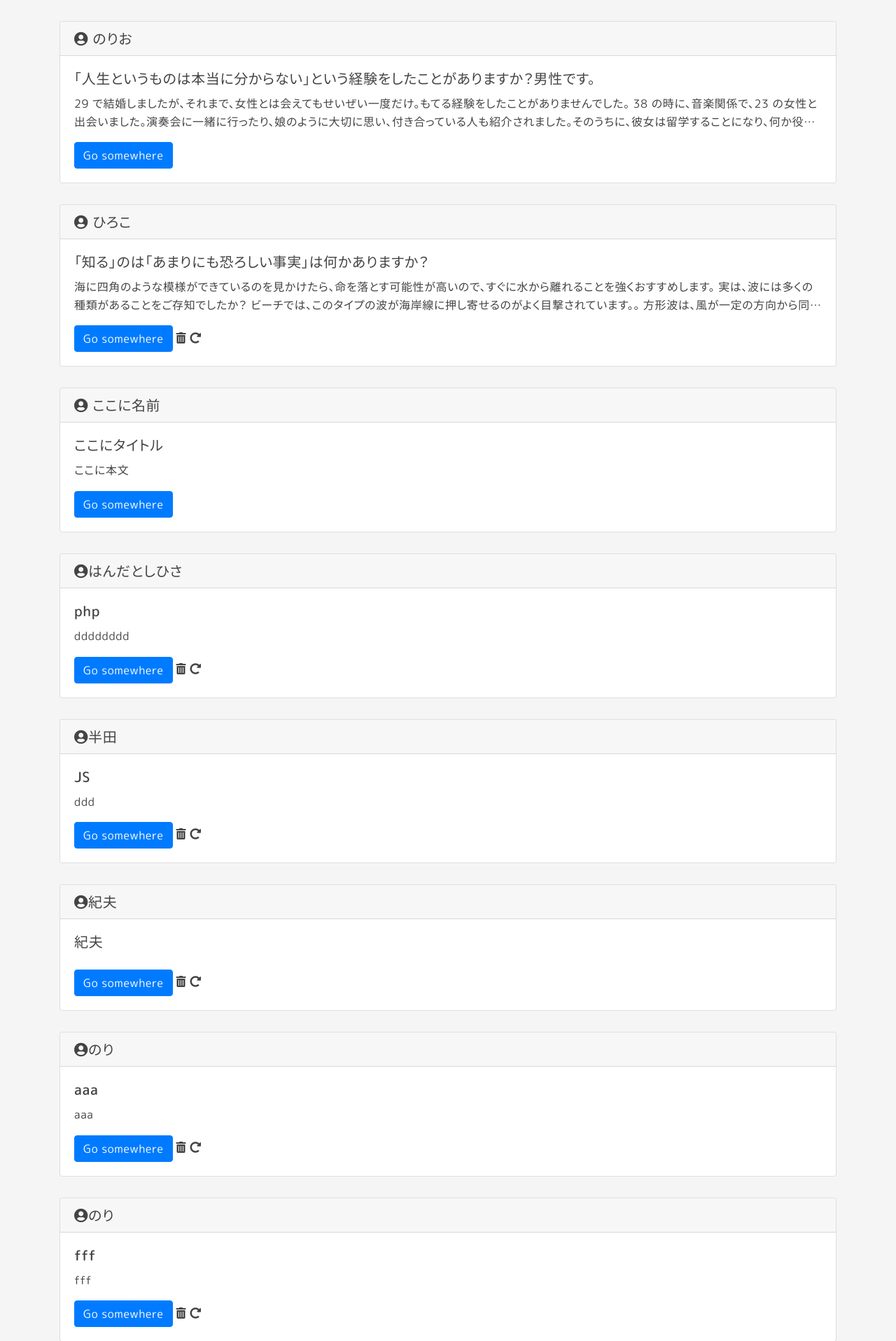
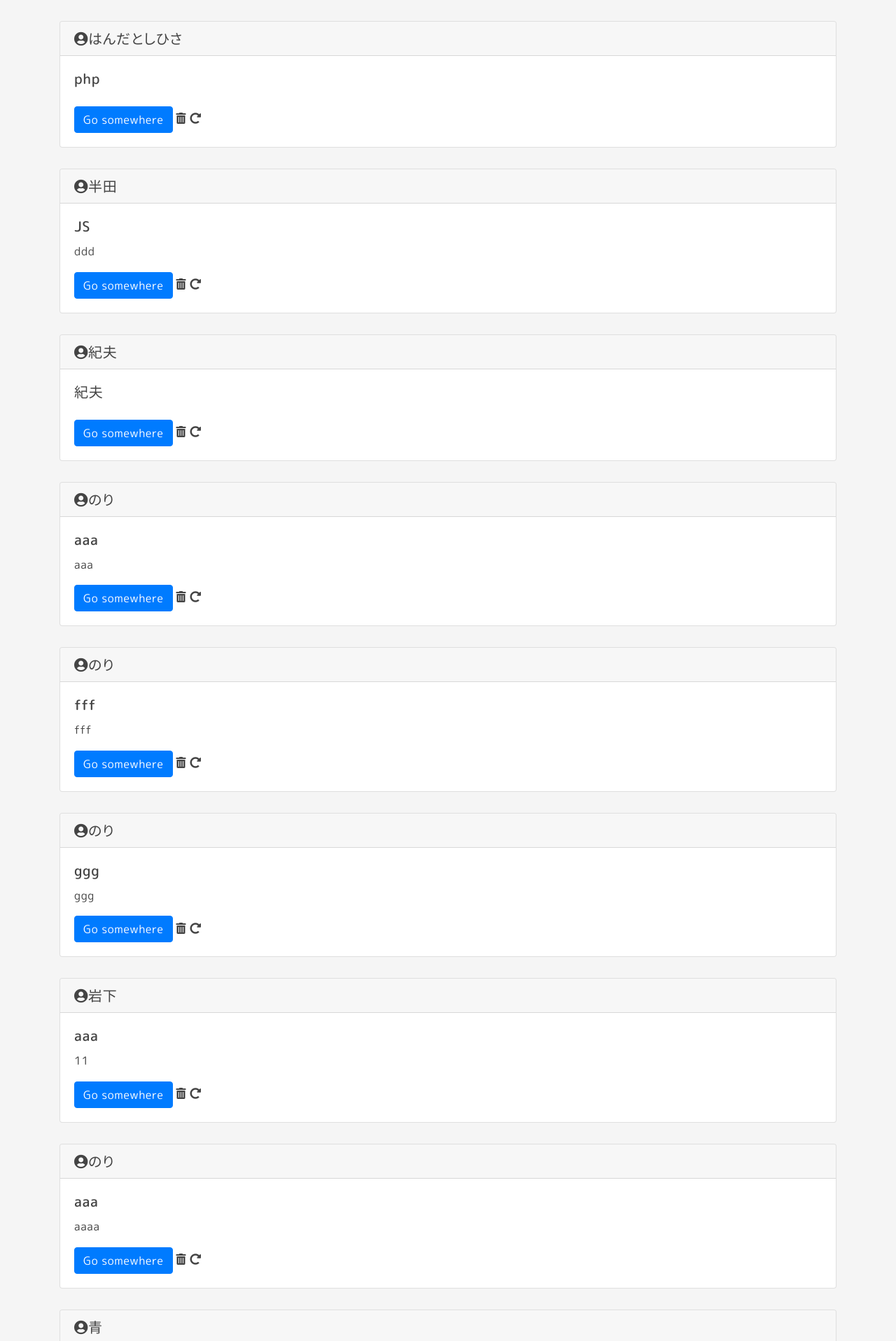
Before and after one commit to Toshihisa-Handa/ooptionary, a PHP site: page /user/list.php in a window 1280 px wide. Shown: the part 50-1967 px from the top of the page at 70% size. Run offline with PHP 8.4, Linux system fonts and the light colour scheme; a user stored in the database is signed in; data comes from the database, SQL or seed files in the repository; some libraries are stand-ins or nearby versions.

```diff
--- a/admin/funcs.php
+++ b/admin/funcs.php
@@ -13,7 +13,7 @@ function db_conn(){
   try {
     $db_name = "team";    //データベース名
     $db_id   = "root";      //アカウント名
-    $db_pw   = "";      //パスワード：XAMPPはパスワード無しに修正してください。
+    $db_pw   = "root";      //パスワード：XAMPPはパスワード無しに修正してください。
     $db_host = "localhost"; //DBホスト
     return  $pdo = new PDO('mysql:dbname='.$db_name.';charset=utf8;host='.$db_host, $db_id, $db_pw);
   } catch (PDOException $e) {
--- /dev/null
+++ b/css/list.css
@@ -0,0 +1,10 @@
+.list_card{
+  overflow: hidden;
+  margin:0 0 30px ;
+}
+.list_text{
+  display: -webkit-box;
+-webkit-box-orient: vertical;
+-webkit-line-clamp: 2;
+overflow: hidden;
+}
--- a/index.php
+++ b/index.php
@@ -19,7 +19,7 @@
                     <li class="gnav__item"><a href="#link1" class="gnav__link">特徴</a></li>
                     <li class="gnav__item"><a href="#link2" class="gnav__link">使い方</a></li>
                     <li class="gnav__item"><a href="user/login.php" class="gnav__link">ログイン</a></li>
-                    <li class="gnav__item"><a href="" class="gnav__btn">質問をみる<i class="fas fa-caret-right btn__arrow"></i></a></li>
+                    <li class="gnav__item"><a href="user/list.php" class="gnav__btn">質問をみる<i class="fas fa-caret-right btn__arrow"></i></a></li>
                 </ul>
             </nav>
         </div>
@@ -33,7 +33,7 @@
                         <div class="mv-copy__text">３行ぐらいのテキストでお願いします。<br>
                             この文章はダミーです。文字の大きさ、<br>
                             量、字間、行間等を確認するために入れています。</div>
-                        <a href="" class="btn">質問を見る<i class="fas fa-caret-right btn__arrow"></i></a>
+                        <a href="user/list.php" class="btn">質問を見る<i class="fas fa-caret-right btn__arrow"></i></a>
                     </div>
                 </div>
             </div>
@@ -110,7 +110,7 @@
             <div class="cta-content">
                 <h2 class="cta-content__title">さっそく始めよう</h2>
                 <p class="cta-content__text">１分後、プログラミングの世界でお会いしましょう。</p>
-                <a class="cta-content__btn" href="list/index.php">詳しく見る<i class="fas fa-caret-right btn__arrow"></i></a>
+                <a class="cta-content__btn" href="user/list.php">質問を見る<i class="fas fa-caret-right btn__arrow"></i></a>
             </div>
         </section>
     </main>
--- a/practice/funcs.php
+++ b/practice/funcs.php
@@ -7,7 +7,7 @@ function h($str){
 //DB接続
 function db_conn(){
   try {
-    $db_name = "gs_db5";    //データベース名
+    $db_name = "team";    //データベース名
     $db_id   = "root";      //アカウント名
     $db_pw   = "root";      //パスワード：XAMPPはパスワード無しに修正してください。
     $db_host = "localhost"; //DBホスト
--- a/user/detail.php
+++ b/user/detail.php
@@ -1,6 +1,6 @@
 <?php
 // session_start();
-$id = 35; //?id~**を受け取る
+$id = 41; //?id~**を受け取る
 include("funcs.php");
 // sschk();
 $pdo = db_conn();
--- a/user/funcs.php
+++ b/user/funcs.php
@@ -11,7 +11,7 @@ function db_conn(){
   try {
       $db_name = "team";    //データベース名
       $db_id   = "root";      //アカウント名
-      $db_pw   = "";      //パスワード：XAMPPはパスワード無しに修正してください。
+      $db_pw   = "root";      //パスワード：XAMPPはパスワード無しに修正してください。
       $db_host = "localhost"; //DBホスト
       $pdo = new PDO('mysql:dbname='.$db_name.';charset=utf8;host='.$db_host, $db_id, $db_pw);
       return $pdo;
--- a/user/list.php
+++ b/user/list.php
@@ -26,42 +26,19 @@ if ($status==false) {
 } else {
     //selectデータの数だけ自動でループしてくれる
     while ($r = $stmt->fetch(PDO::FETCH_ASSOC)) {
-     $view.='<div class="card">
+     $view.='<div class="card list_card">
      <h5 class="card-header">
        <div class="sumnail">
         <i class="fas fa-user-circle"></i>';
      $view.=$r["name"].'</div> </h5>
      <div class="card-body">
        <h5 class="card-title">';
-      $view.=$r["title"].'</h5> <p class="card-text text">';
+      $view.=$r["title"].'</h5> <p id="content" class="card-text list_text content">';
       $view.=$r["naiyou"].'</p>
       <a href="#" class="btn btn-primary">Go somewhere</a>
       <i class="fas fa-trash-alt"></i>
       <i class="fas fa-redo-alt"></i>
     </div></div>';
-
-
-
-
-
-
-
-        // //更新用リンクを埋め込んだ表示コード(元のselect.phpから修正する箇所)
-        // $view .='<p>';
-        // // $view .='<a href="u_view.php? id='.$r["id"].'">';
-        // $view .=$r["indate"].":".$r["name"].":".$r["title"].'<br>'.$r["naiyou"];
-        // // $view .='</a>';
-        // //以下はupdateのリンクタグの記述
-        // $view .='  ';
-        // $view .='<a href="u_view.php? id='.$r["id"].'">';
-        // $view .='[更新]';
-        // $view .='</a>';
-        // //以下はdeleteのリンクタグの記述
-        // $view .='  ';
-        // $view .='<a href="delete.php? id='.$r["id"].'">';
-        // $view .='[削除]';
-        // $view .='</a>';
-        // $view .='</p>';
     }
 }
 ?>
@@ -74,94 +51,24 @@ if ($status==false) {
   <meta name="viewport" content="width=device-width, initial-scale=1.0">
   <title>Document</title>
   <?php include('l-header-css.php') ?>
-  <style>
-    .card{
-      overflow: hidden;
-      margin:0 0 30px ;
-    }
-    .text{
-      display: -webkit-box;
-    -webkit-box-orient: vertical;
-    -webkit-line-clamp: 2;
-    overflow: hidden;
-    }
-  </style>
+  <link rel="stylesheet" href="../css/list.css">
 </head>
 <body>
 <?php include('l-header.php') ?>
 
 <div class="container">
-
-<div class="card">
-  <h5 class="card-header">
-    <div class="sumnail">
-     <i class="fas fa-user-circle"></i>
-       のりお
-     </div>
-    </h5>
-  <div class="card-body">
-    <h5 class="card-title">｢人生というものは本当に分からない｣という経験をしたことがありますか？男性です。</h5>
-    <p class="card-text text">29 で結婚しましたが、それまで、女性とは会えてもせいぜい一度だけ。もてる経験をしたことがありませんでした。
-
-38 の時に、音楽関係で、23 の女性と出会いました。演奏会に一緒に行ったり、娘のように大切に思い、付き合っている人も紹介されました。そのうちに、彼女は留学することになり、何か役に立てることはないかと調べ、見送りました。その後、現地で知り合った別の国からの留学生と結婚することになったと聞きました。
-
-数年後、彼女がお嬢さんを連れて訪ねてきました。結婚相手が全然働かないので、見切って離婚してきたと。
-
-何と不幸なことと思いましたが、ともかくお嬢さんと生き別れにならなくてよかったとしか言えませんでした。
-
-二三年して、連絡を貰いました。私と愛し合いたいと。私が結婚していることはわかっているし、結婚を求めることはないから、愛して欲しいと。15 の年齢差は変わりませんが、最初に会ってから十年経っていますから、大人の女性と見ることはできました。相手の意思を尊重して会いましたが、率直に言って緊張し過ぎて、入ることができませんでした。彼女はそれでも、自分は愛し合ったと思っていると言ってくれました。
-
-その後、定期的に会うことになりました。初回は避妊具を使ったのですが、彼女は自分は排卵の瞬間がわかると言い、避妊具を使わないことを望みました。不安が拭えませんでしたが、肌を接したい欲望が勝ちました。それから一年ほど、毎月日程を合わせて逢いました。
-
-彼女は、大変敏感な女性で、耳に息を吹きかけるだけで息が激しくなります。それに優しく手で触れるだけで、絶頂を迎えました。その声を聞くことが私の喜びで、二度目からは最後まで愛することができました。生まれて初めて、心から女性を愛することができたと思いました。
-
-その後、彼女から、もうこれは止めようと言い出して、愛することは終わりになりました。でも、今でもよい音楽仲間です。
-
-しばらく経ってから思い返し、やはり妊娠の不安があったのだろうと反省し、なぜ自分が避妊手術を受けなかったかと、後悔しました。
-.</p>
-    <a href="#" class="btn btn-primary">Go somewhere</a>
-  </div>
-</div>
-
-
-<div class="card">
-  <h5 class="card-header">
-    <div class="sumnail">
-     <i class="fas fa-user-circle"></i>
-       ひろこ
-     </div>
-    </h5>
-  <div class="card-body">
-    <h5 class="card-title">「知る」のは「あまりにも恐ろしい事実」は何かありますか？</h5>
-    <p class="card-text text">海に四角のような模様ができているのを見かけたら、命を落とす可能性が高いので、すぐに水から離れることを強くおすすめします。
-    実は、波には多くの種類があることをご存知でしたか？ ビーチでは、このタイプの波が海岸線に押し寄せるのがよく目撃されています。。
-    方形波は、風が一定の方向から同じ向きに吹き続け、反対方向からの波とぶつかることで発生します。ぶつかった波は、新しく吹く風によって曲がります。これにより、四角形状の波ができあがるのです。
-.</p>
-    <a href="#" class="btn btn-primary">Go somewhere</a>
-    <i class="fas fa-trash-alt"></i>
-    <i class="fas fa-redo-alt"></i>
-  </div>
-</div>
-
-<div class="card">
-  <h5 class="card-header">
-    <div class="sumnail">
-     <i class="fas fa-user-circle"></i>
-       ここに名前
-     </div>
-    </h5>
-  <div class="card-body">
-    <h5 class="card-title">ここにタイトル</h5>
-    <p class="card-text text">ここに本文</p>
-    <a href="#" class="btn btn-primary">Go somewhere</a>
-  </div>
-</div>
-
 <?=$view?>
 
 
 <!-- 末尾の閉じタグ -->
 </div>
 <?php @include('l-footer.php') ?>
+<script src="js/marked.js"></script>
+<script>
+      document.getElementById('content').innerHTML =
+
+    // document.querySelector('.content').innerHTML =
+      marked("<?=$r["naiyou"]?>");
+  </script>
 </body>
 </html>
```
